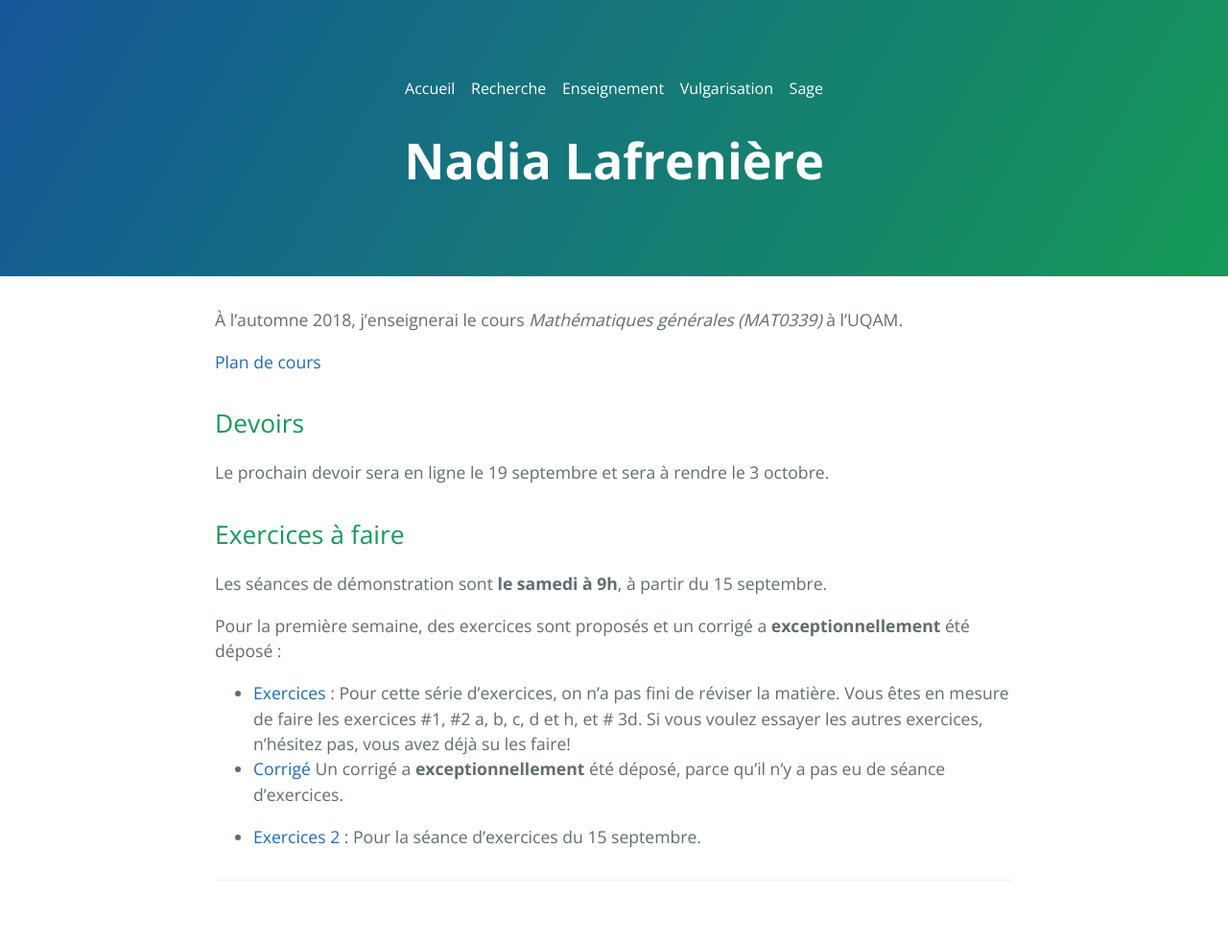
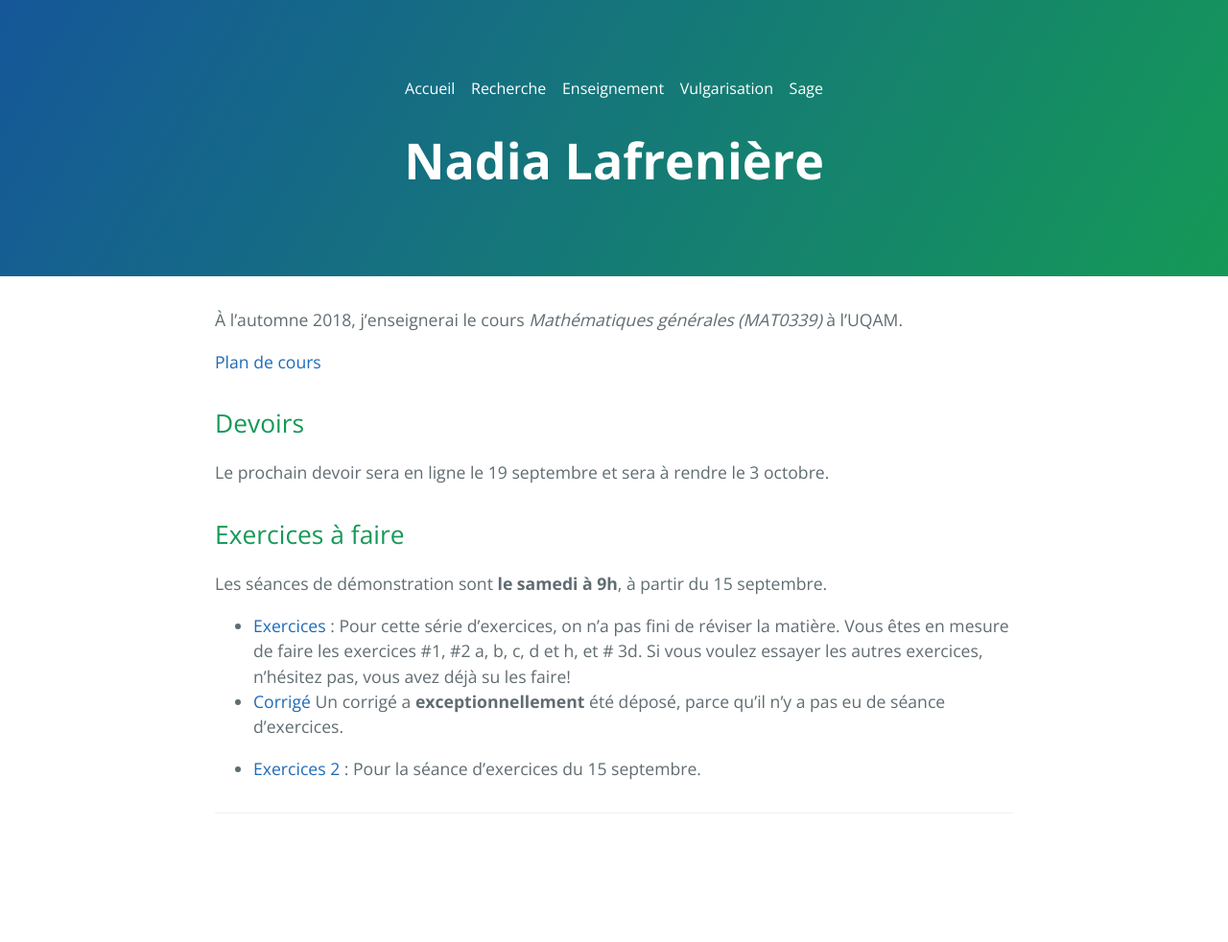
Before and after one commit to nadialafreniere/nadialafreniere.github.io, a Jekyll site: the page built from enseignement.md, in a window 1280 px wide. Shown: the whole page at 96% size. Built offline with Jekyll 4.4.1, drawn with Linux system fonts in a browser that asks for light colours; our own code applies the rules of GitHub Pages for plain Markdown files; after the commit the page ends 912 px from its top, so only the background shows below that.

Commit message:
Changement de présentation des exercices

```diff
--- a/enseignement.md
+++ b/enseignement.md
@@ -9,7 +9,6 @@ Le prochain devoir sera en ligne le 19 septembre et sera à rendre le 3 octobre.
 ## Exercices à faire
 Les séances de démonstration sont  **le samedi à 9h**, à partir du 15 septembre.
 
-Pour la première semaine, des exercices sont proposés et un corrigé a **exceptionnellement** été déposé :
 * [Exercices](Exercices1.pdf) : Pour cette série d'exercices, on n'a pas fini de réviser la matière. Vous êtes en mesure de faire les exercices #1, #2 a, b, c, d et h, et # 3d. Si vous voulez essayer les autres exercices, n'hésitez pas, vous avez déjà su les faire!
 * [Corrigé](Exercices1-corrige.pdf) Un corrigé a **exceptionnellement** été déposé, parce qu'il n'y a pas eu de séance d'exercices.
 
```
